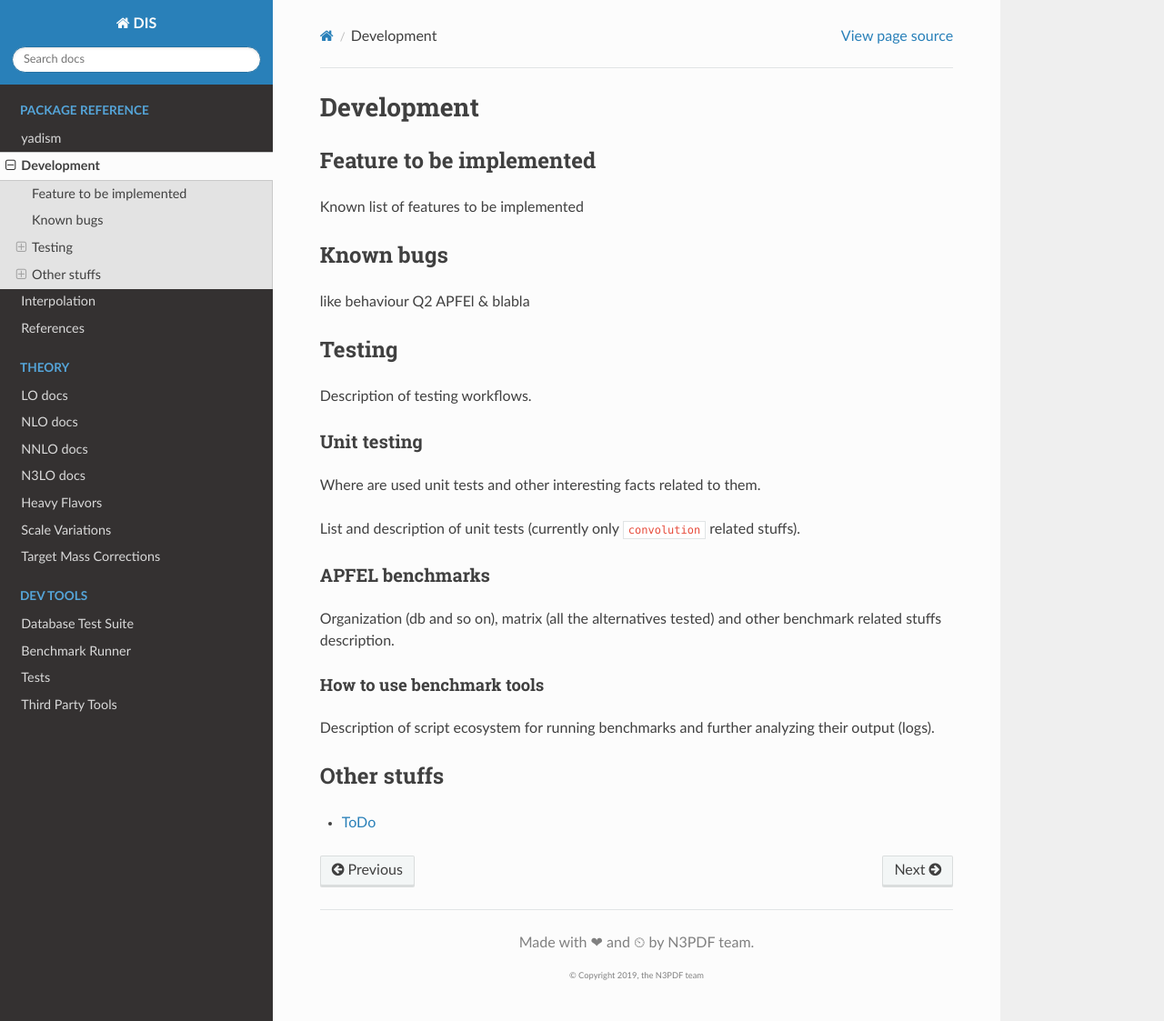
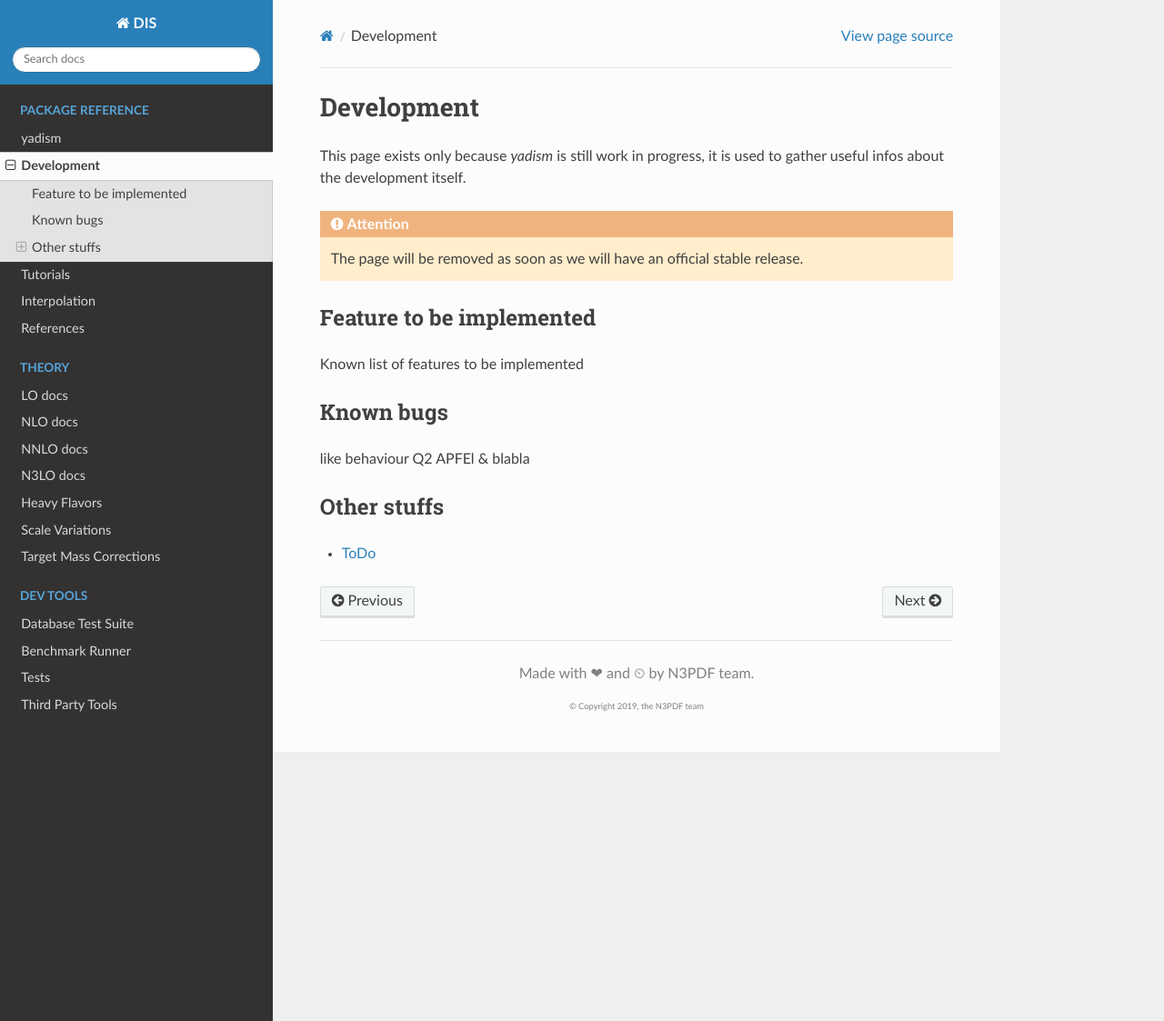
Before and after one commit to NNPDF/yadism, a Sphinx documentation site: the page built from docs/sphinx/source/dev.rst, in a window 1280 px wide and 1123 px high. Shown: the whole window at 91% size. Built offline with Sphinx 7.4.7 and the Read the Docs theme 2.0.0, drawn with Linux system fonts in a browser that asks for light colours; pages that are not in the unit, such as notebooks, are missing from menus.

Commit message:
Add tutorials, refactor dev

```diff
--- a/docs/sphinx/source/dev.rst
+++ b/docs/sphinx/source/dev.rst
@@ -1,5 +1,11 @@
 Development
 ===========
+This page exists only because `yadism` is still work in progress, it is used to
+gather useful infos about the development itself.
+
+.. Attention::
+
+   The page will be removed as soon as we will have an official stable release.
 
 Feature to be implemented
 -------------------------
@@ -10,26 +16,6 @@ Known bugs
 ----------
 like behaviour Q2 APFEl & blabla
 
-Testing
--------
-Description of testing workflows.
-
-Unit testing
-""""""""""""
-Where are used unit tests and other interesting facts related to them.
-
-List and description of unit tests (currently only ``convolution`` related
-stuffs).
-
-APFEL benchmarks
-""""""""""""""""
-Organization (db and so on), matrix (all the alternatives tested) and other
-benchmark related stuffs description.
-
-How to use benchmark tools
-''''''''''''''''''''''''''
-Description of script ecosystem for running benchmarks and further analyzing
-their output (logs).
 
 Other stuffs
 ------------
```
Also changed, not shown: docs/sphinx/source/index.rst (+3 -4 lines), docs/sphinx/source/tutorials/index.rst (added, +7 -0 lines).
